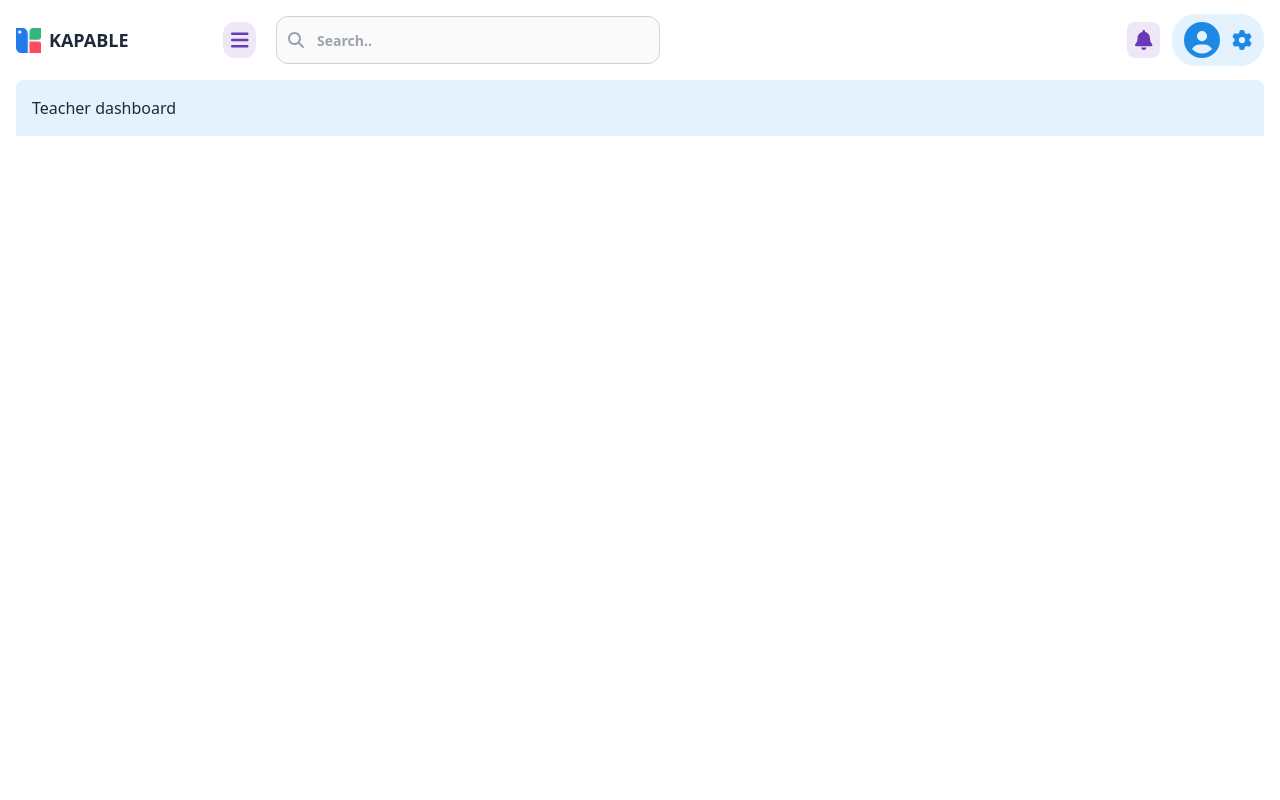
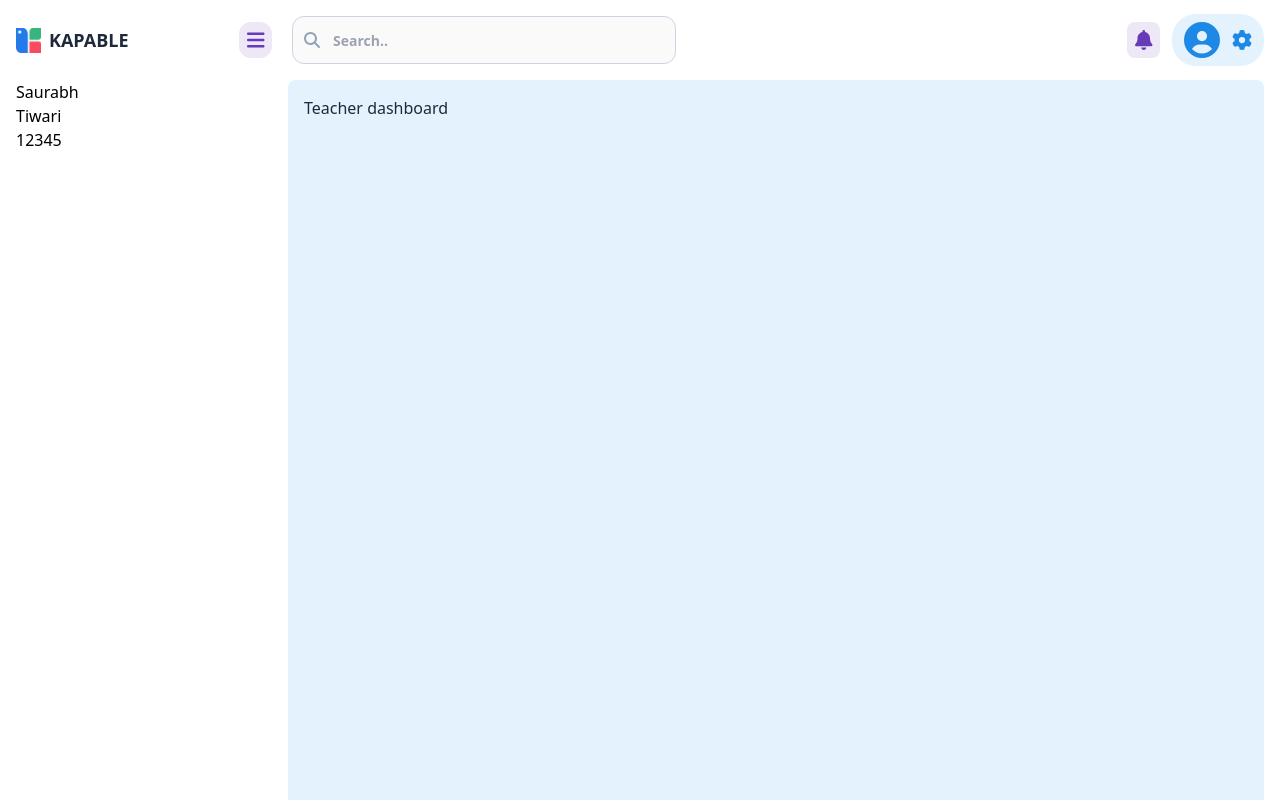
Before and after one commit to SaurabhTiwari4093/kapable, a Next.js app: page /user/teacher/dashboard in a window 1280 px wide. Built offline with nearby package versions, Linux system fonts and the light colour scheme.

Commit message:
side bar

```diff
--- a/components/navbar.js
+++ b/components/navbar.js
@@ -4,17 +4,26 @@ import { FontAwesomeIcon } from '@fortawesome/react-fontawesome';
 import {faBars, faCircleUser,faGear,faBell,faSearch} from '@fortawesome/free-solid-svg-icons';
 
 
-export default function Navbar() {
+export default function Navbar(props) {
+  const {sidebarOpen,setSidebarOpen}=props;
+  const sidebar=()=>{
+    if(sidebarOpen==true){
+      setSidebarOpen(false);
+    }
+    else{
+      setSidebarOpen(true);
+    }
+  }
   return (
-    <div className='bg-white h-20 flex justify-between fixed top w-full items-center p-4 text-slate-800'>
+    <div className='bg-white h-20 flex justify-between fixed top w-full items-center p-4 text-slate-800 z-20'>
       <div className="flex items-center gap-5">
-        <div className="flex justify-between items-center w-60">
+        <div className="flex justify-between items-center w-64">
           <div className="flex gap-2 items-center font-bold text-lg">
             <div className="flex justify-center items-center"><Image src={Logo} width="25" height="25"/></div>
             <div className="flex justify-center items-center">KAPABLE</div>
           </div>
           <div className="flex items-center">
-            <button className="py-1 px-2 text-xl rounded-xl bg-[#ede7f6] text-[#673ab7] hover:bg-[#673ab7] hover:text-white">
+            <button className="py-1 px-2 text-xl rounded-xl bg-[#ede7f6] text-[#673ab7] hover:bg-[#673ab7] hover:text-white" onClick={sidebar}>
               <FontAwesomeIcon icon={faBars}/>
             </button>
           </div>
--- /dev/null
+++ b/components/sidebar.js
@@ -0,0 +1,13 @@
+import React from 'react'
+
+export default function Sidebar() {
+  return (
+    <div className='w-72 px-4 pt-20 h-screen fixed left-0 bg-white z-10'>
+        <ul>
+            <li>Saurabh</li>
+            <li>Tiwari</li>
+            <li>12345</li>
+        </ul>
+    </div>
+  )
+}
--- a/pages/user/teacher/dashboard.js
+++ b/pages/user/teacher/dashboard.js
@@ -1,11 +1,15 @@
 import Navbar from "../../../components/navbar";
+import Sidebar from "../../../components/sidebar";
+import { useState } from "react";
 
 export default function Dashboard() {
+  const [sidebarOpen, setSidebarOpen] = useState(true);
   return (
     <>
-      <Navbar/>
-      <div className="px-4 min-h-screen pt-20 text-slate-800">
-        <div className="bg-[#e3f2fd] rounded-t-lg p-4">
+      <Navbar sidebarOpen={sidebarOpen} setSidebarOpen={setSidebarOpen}/>
+      {sidebarOpen?<Sidebar/>:""}
+      <div className="px-4 pt-20 h-screen text-slate-800" style={sidebarOpen?{paddingLeft:"18rem"}:{paddingLeft:"1rem"}}>
+        <div className="bg-[#e3f2fd] h-full rounded-t-lg p-4">
           Teacher dashboard
         </div>
       </div>
```
